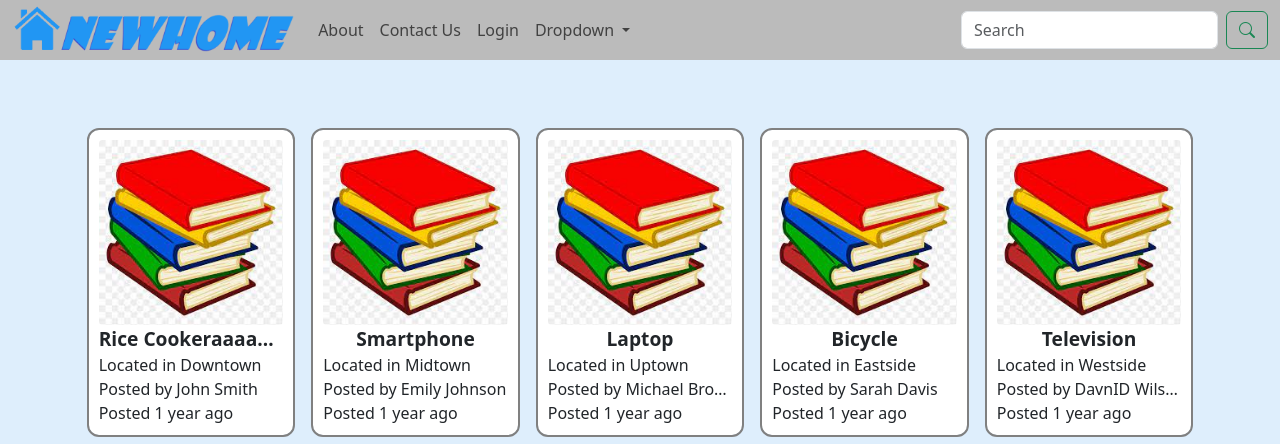
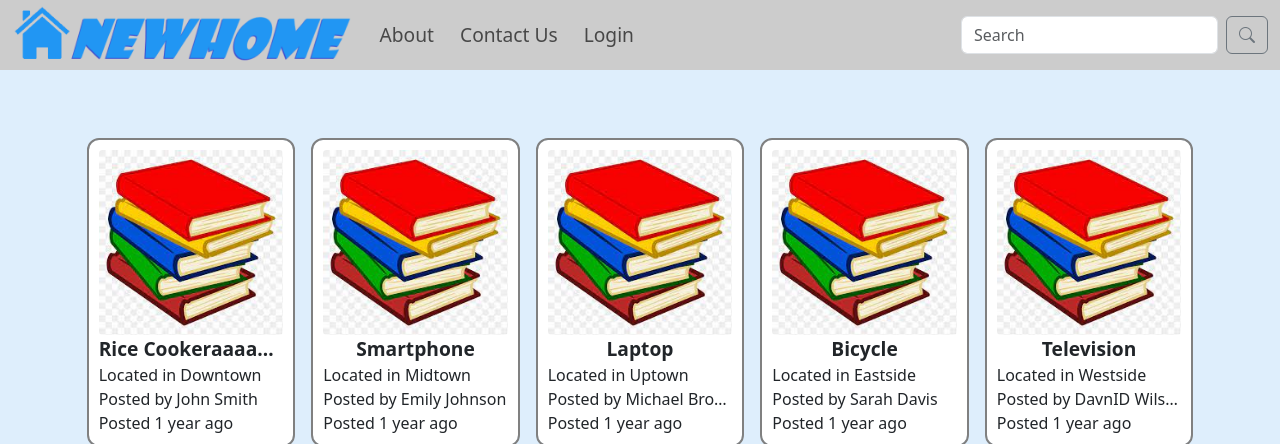
Before and after one commit to samuel-2004/AgileWebDevCITS3403, a Flask app: page / in a window 1280 px wide. Shown: the top 444 px of the page. Run offline with Flask 3, Linux system fonts and the light colour scheme.

```diff
--- a/app/static/index.css
+++ b/app/static/index.css
@@ -3,8 +3,18 @@ This CSS file contains the style information for the navbar and footer.
 */
 
 .navbar {
-    background-color: #bbb;
+    background-color: #ccc;
     padding: 0px;
+    font-size: larger;
+}
+
+.navbar a:not(.navbar-brand) {
+    margin: 0px 5px;
+    text-wrap: nowrap;
+}
+
+#navbarsearch {
+    padding: 5px 0px;
 }
 
 .navbar a:not(.navbar-brand):hover {
--- a/app/templates/base.html
+++ b/app/templates/base.html
@@ -20,7 +20,7 @@
 <body style="background-color:#DEEEFC ">
     <nav class="navbar navbar-expand-lg">
         <div class="container-fluid">
-            <a class="navbar-brand" href="/"><img src="NewHomeLogo.png" style="height:50px;" alt="New Home Logo"/></a>
+            <a class="navbar-brand" href="/"><img class="img-fluid" src="NewHomeLogo.png" style="max-height:60px;" alt="New Home Logo"/></a>
             <button class="navbar-toggler" type="button" data-bs-toggle="collapse" data-bs-target="#navbarSupportedContent" aria-controls="navbarSupportedContent" aria-expanded="false" aria-label="Toggle navigation">
                 <span class="navbar-toggler-icon"></span>
             </button>
@@ -47,20 +47,10 @@
                 <a class="nav-link" href="{{ url_for('user', username=current_user.username) }}">Profile</a>
             </li>
             {% endif %}
-            <li class="nav-item dropdown">
-                <a class="nav-link dropdown-toggle" href="#" id="navbarDropdown" role="button" data-bs-toggle="dropdown" aria-expanded="false">
-                Dropdown
-                </a>
-                <ul class="dropdown-menu" aria-labelledby="navbarDropdown">
-                    <li><a class="dropdown-item" href="#">Action</a></li>
-                    <li><a class="dropdown-item" href="#">Another action</a></li>
-                    <li><a class="dropdown-item" href="#">Something else here</a></li>
-                </ul>
-            </li>
             </ul>
-            <form class="d-flex">
-                <input class="form-control me-2" type="search" placeholder="Search" aria-label="Search">
-                <button class="btn btn-outline-success" type="submit"><i class="bi bi-search"></i></button>
+            <form class="d-flex" id="navbarsearch" accept-charset="UTF-8" action="search" method="get">
+                <input id="navbarsearchbox" class="form-control me-2" type="search" placeholder="Search" aria-label="Search" name="q" maxlength="1024">
+                <button class="btn btn-outline-secondary" type="submit"><i class="bi bi-search"></i></button>
             </form>
             </div>
         </div>
```
Also changed, not shown: app/static/items.js (+48 -0 lines).
